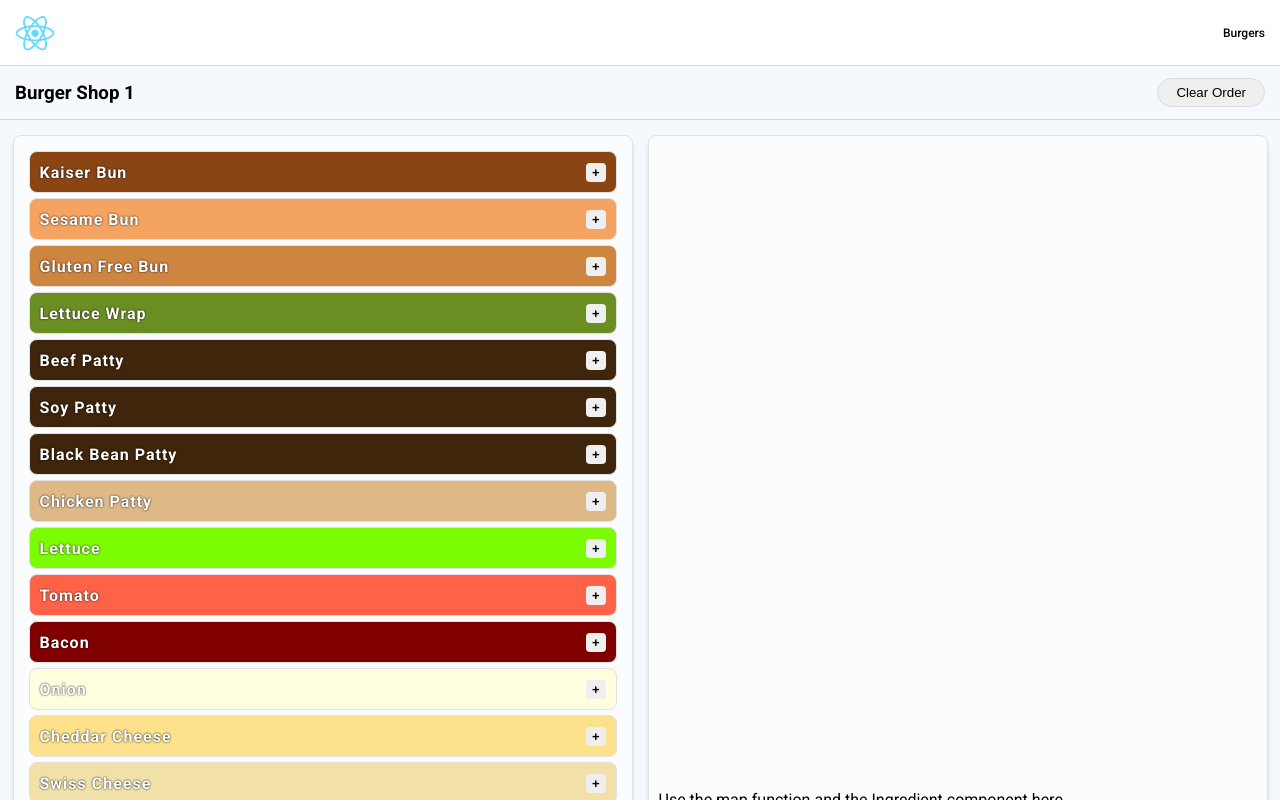
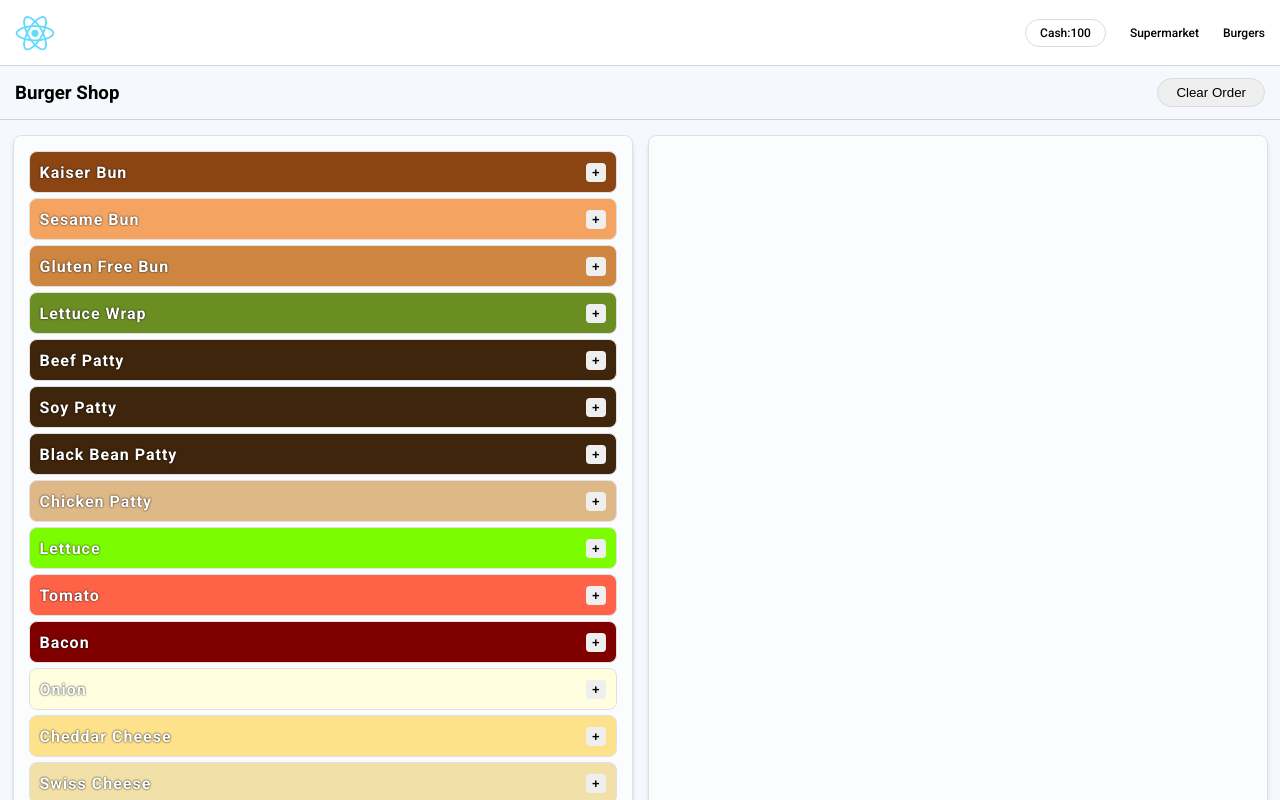
Before and after one commit to mlmirk/reactville, a React (Create React App) app: page /burgers in a window 1280 px wide. Built offline with nearby package versions, Linux system fonts and the light colour scheme; a web font is replaced by a local one.

Commit message:
wallet stubbed up

```diff
--- a/src/App.jsx
+++ b/src/App.jsx
@@ -1,4 +1,4 @@
-import React from 'react'
+import React, {useState} from 'react'
 import { Route, Routes } from 'react-router-dom'
 import './styles/App.css'
 
@@ -6,19 +6,28 @@ import './styles/App.css'
 import Nav from './Components/Nav/Nav'
 import Landing from './Components/Landing/Landing'
 import BurgerShop from './Components/BurgerShop/BurgerShop'
+import Supermarket from './Components/SuperMarket/SuperMarket'
 
 
 const App = () => {
+  const[cash,Setcash]=useState(100)
+
+  function handleExchange(amt){
+
+  }
+
+
 
 
 
   return (
 
     <main>
-  <Nav/>
+  <Nav cash={cash}/>
   <Routes>
     <Route path="/" element={<Landing/>}/>
     <Route path="/burgers" element={<BurgerShop/>}/>
+    <Route path="/market" element={<Supermarket/>}/>
   </Routes>
     </main>
   )
--- a/src/Components/BurgerShop/BurgerShop.jsx
+++ b/src/Components/BurgerShop/BurgerShop.jsx
@@ -1,25 +1,37 @@
-import React from 'react'
+import React, { useState } from 'react'
 import '../../styles/burger.css'
 import IngredientList from './IngredientList'
 import BurgerStack from './BurgerStack'
-import { useState } from 'react'
 
 import { ingredients } from '../../data/burger-data'
 
 const BurgerShop = () => {
-  console.log(ingredients)
+  const [stack, setStack] = useState([])
 
-  const[stack,setStack]=useState([])
+  const addToBurger = (ingredient) => {
+    console.log(ingredient);
+    setStack ([ingredient, ...stack ])
+  }
+
+  const removeFromBurger = (idx) => {
+    setStack(stack.filter((_, i) => i !== idx))
+  }
+
+
+function clearOrder(ingredient){
+  setStack([])
+}
+
 
   return (
     <div className="burger-shop">
       <nav>
-        <h1>Burger Shop 1</h1>
-        <button>Clear Order</button>
+        <h1>Burger Shop</h1>
+        <button onClick={() => setStack([])}>Clear Order</button>
       </nav>
       <section>
-        <IngredientList ingredients={ingredients}/>
-        <BurgerStack stack={stack}/>
+        <IngredientList ingredients={ingredients} addToBurger={addToBurger}/>
+        <BurgerStack stack={stack} removeFromBurger={removeFromBurger}/>
       </section>
     </div>
   )
--- a/src/Components/BurgerShop/BurgerStack.jsx
+++ b/src/Components/BurgerShop/BurgerStack.jsx
@@ -1,9 +1,21 @@
 import React from "react"
+import Ingredient from "./Ingredient"
 
-const BurgerStack = () => {
+const BurgerStack = ({stack, removeFromBurger}) => {
+  const stackList = stack.map((ele, idx) => {
+    return (
+      <Ingredient
+        ingredient={ele}
+        idx={idx}
+        key={idx}
+        removeFromBurger={removeFromBurger}
+      />
+    )
+  })
+
   return (
     <ul className="burger-stack">
-      Use the map function and the Ingredient component here
+      {stackList}
     </ul>
   )
 }
--- a/src/Components/BurgerShop/Ingredient.jsx
+++ b/src/Components/BurgerShop/Ingredient.jsx
@@ -2,16 +2,13 @@ import React from "react"
 
 const Ingredient = (props) => {
 	return (
-		<li style={{background: props.color}}>
-			{props.name}
-			{
-				props.isList ?
-				<button onClick={() => props.addToBurger(props.ingredient)}>+</button>
-				:
-				<button onClick={() => props.removeFromBurger(props.idx)}>X</button>
+		<li style={{background: props.ingredient.color}}>
+			<p>{props.ingredient.name}</p>
+			{!props.isList ?
+			<button onClick={() => props.removeFromBurger(props.idx)}>X</button>
+			:
+			<button onClick={() => props.addToBurger(props.ingredient)}>+</button>
 			}
-
-
 		</li>
 	)
 }
--- a/src/Components/BurgerShop/IngredientList.jsx
+++ b/src/Components/BurgerShop/IngredientList.jsx
@@ -1,22 +1,22 @@
 import React from "react"
-import Ingredient from "./Ingredient"
 
-const IngredientList = ({ingredients}) => {
-	const iList= ingredients.map((ele, idx)=>{
-		return(<Ingredient
-    name={ele.name}
-    color={ele.color}
-		type={ele.type}
-    key={idx}
-		isList={true}
+import Ingredient from './Ingredient'
 
-    />)
+const IngredientList = ({ingredients, addToBurger}) => {
+	const iList = ingredients.map((ele, idx) => {
+		return (
+			<Ingredient
+				ingredient={ele}
+				idx={idx}
+				key={idx}
+				isList={true}
+				addToBurger={addToBurger}
+			/>
+		)
 	})
 
 	return (
-
 		<ul>
-
 			{iList}
 		</ul>
 	)
--- a/src/Components/Nav/Nav.jsx
+++ b/src/Components/Nav/Nav.jsx
@@ -2,12 +2,15 @@ import React from 'react'
 import { NavLink } from 'react-router-dom'
 // Components & Assets
 import Logo from '../../assets/react-logo.png'
+import Wallet from './Wallet'
 
-const Nav = () => {
+const Nav = ({cash}) => {
   console.log(Logo)
   return (
     <nav className="navigation-bar">
     <NavLink id="logo" to="/" ><img src={Logo} alt="Logo"></img></NavLink>
+    <Wallet cash={cash}/>
+    <NavLink  to="/market" >Supermarket</NavLink>
     <NavLink to="burgers/">Burgers</NavLink>
     </nav>
   )
--- a/src/Components/Nav/Wallet.jsx
+++ b/src/Components/Nav/Wallet.jsx
@@ -1,8 +1,8 @@
 import React from 'react'
 
-const Wallet = () => {
+const Wallet = ({cash}) => {
   return (
-    <p className="display-items">Cash: $</p>
+    <p className="display-items">Cash:{cash}</p>
   )
 }
 
```
